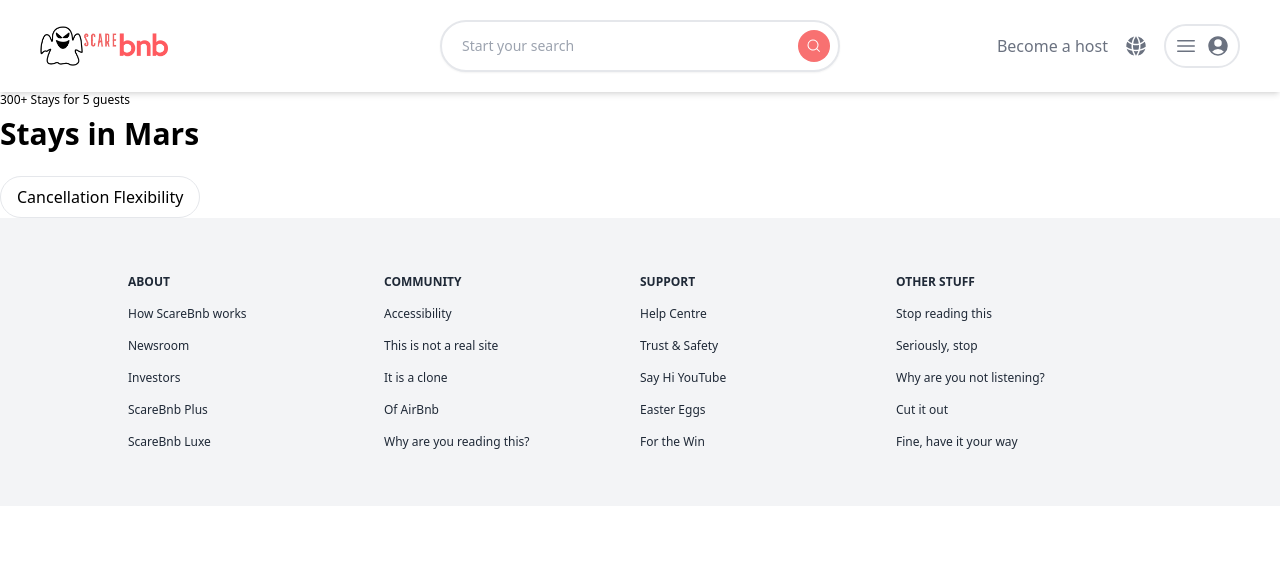
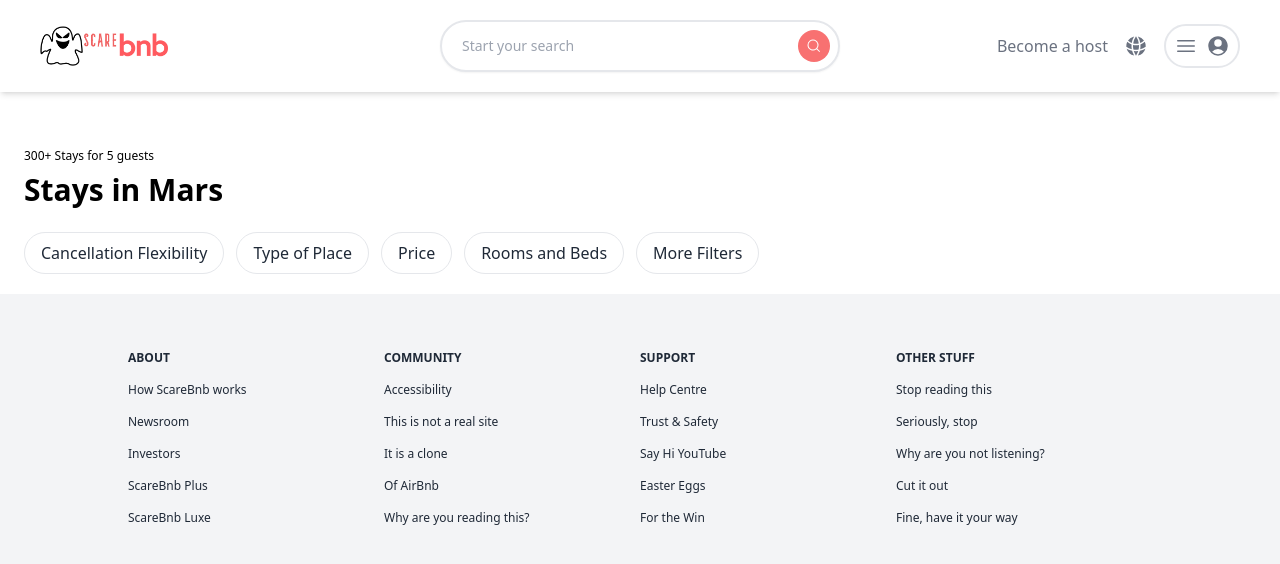
Before and after one commit to jonnyabrams/scarebnb, a Next.js app: page /search in a window 1280 px wide. Shown: the top 564 px of the page. Built offline with nearby package versions, Linux system fonts and the light colour scheme.

Commit message:
feat: clicking logo navigates to homepage with useRouter

```diff
--- a/components/Header.tsx
+++ b/components/Header.tsx
@@ -10,12 +10,14 @@ import { useState } from "react";
 import "react-date-range/dist/styles.css";
 import "react-date-range/dist/theme/default.css";
 import { DateRangePicker } from "react-date-range";
+import { useRouter } from "next/router";
 
 const Header = () => {
   const [searchInput, setSearchInput] = useState("");
   const [startDate, setStartDate] = useState(new Date());
   const [endDate, setEndDate] = useState(new Date());
   const [noOfGuests, setNoOfGuests] = useState(1);
+  const router = useRouter();
 
   // configuration for date range picker - es6 short syntax for startDate: startDate & endDate: endDate
   const selectionRange = {
@@ -33,7 +35,10 @@ const Header = () => {
     <div>
       <header className="sticky top-0 z-50 grid grid-cols-3 p-5 bg-white shadow-md md:px-10">
         {/* left side */}
-        <div className="relative flex items-center h-10 my-auto cursor-pointer">
+        <div
+          onClick={() => router.push("/")}
+          className="relative flex items-center h-10 my-auto cursor-pointer"
+        >
           <Image
             src="/scarebnb-logo.png"
             layout="fill"
--- a/pages/search.tsx
+++ b/pages/search.tsx
@@ -7,13 +7,17 @@ const Search = () => {
       <Header />
 
       <main className="flex">
-        <section>
+        <section className="flex-grow px-6 pt-14">
           <p className="text-xs">300+ Stays for 5 guests</p>
 
           <h1 className="mt-2 mb-6 text-3xl font-semibold">Stays in Mars</h1>
 
-          <div className="hidden lg:inline-flex">
+          <div className="hidden mb-5 space-x-3 text-gray-800 lg:inline-flex whitespace-nowrap">
             <p className="button">Cancellation Flexibility</p>
+            <p className="button">Type of Place</p>
+            <p className="button">Price</p>
+            <p className="button">Rooms and Beds</p>
+            <p className="button">More Filters</p>
           </div>
         </section>
       </main>
```
